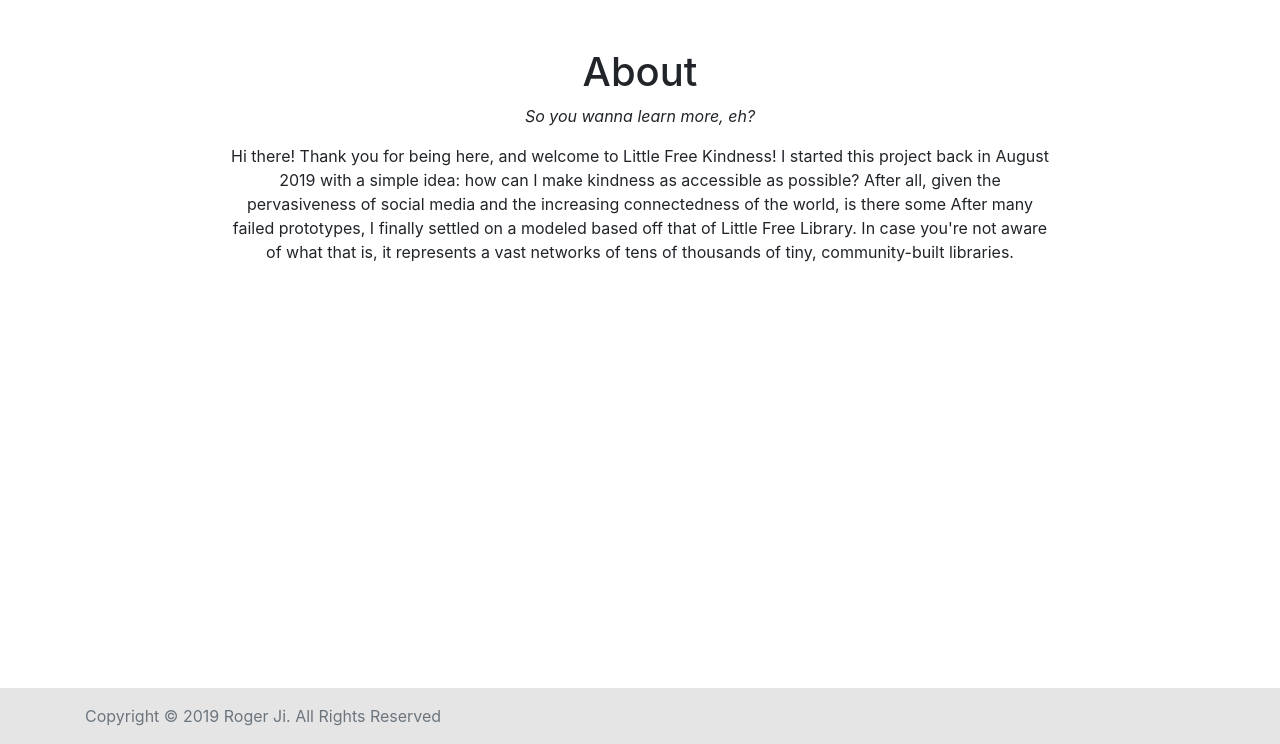
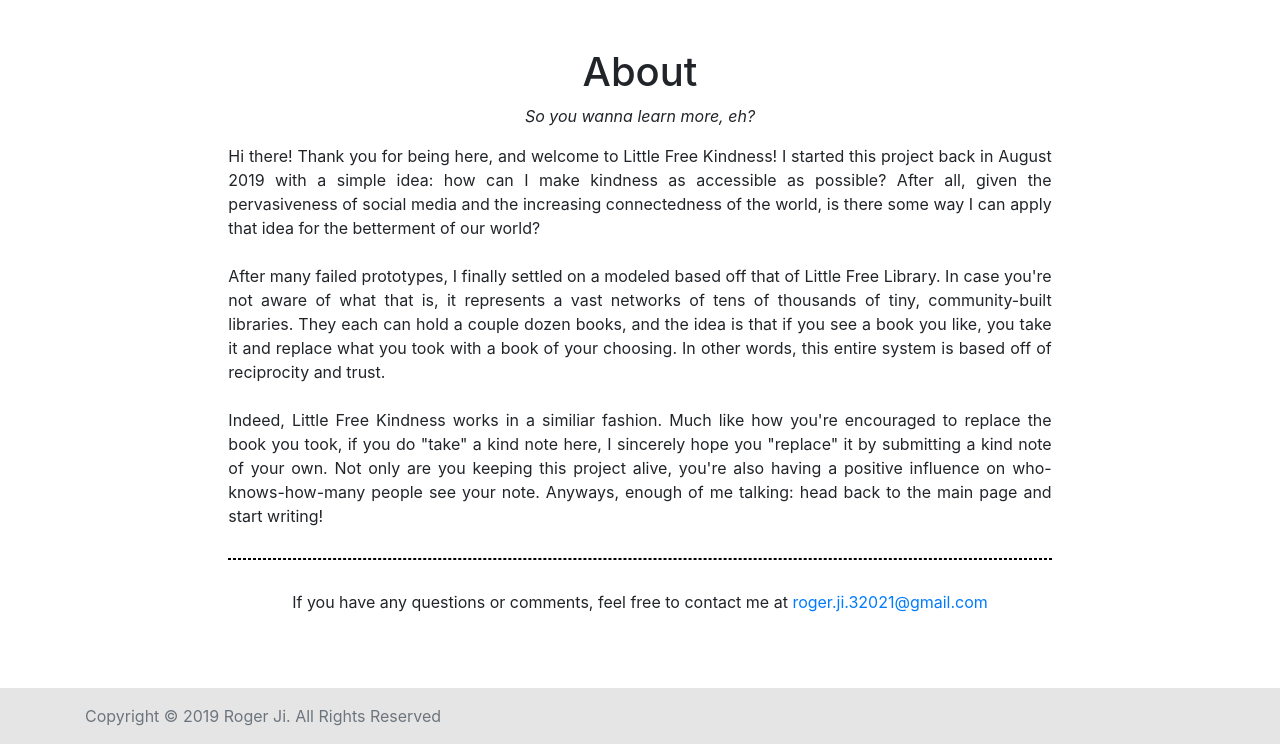
Before and after one commit to jiroger/Little-Free-Kindness, a Flask app: page /about in a window 1280 px wide. Shown: the part 56-800 px from the top of the page. Run offline with Flask 2, Linux system fonts and the light colour scheme; some libraries are stand-ins or nearby versions.

Commit message:
finished writing about section

```diff
--- a/templates/about.html
+++ b/templates/about.html
@@ -13,12 +13,22 @@
       <p>
         <i> So you wanna learn more, eh? </i>
       </p>
-      <p> Hi there! Thank you for being here, and welcome to Little Free Kindness! I started this project back in August 2019 with
+      <p align="justify"> Hi there! Thank you for being here, and welcome to Little Free Kindness! I started this project back in August 2019 with
         a simple idea: how can I make kindness as accessible as possible? After all, given the pervasiveness of social media and the increasing
-        connectedness of the world, is there some
+        connectedness of the world, is there some way I can apply that idea for the betterment of our world?
+        <br><br>
+        After many failed prototypes, I finally settled on a modeled based off that of Little Free Library. In case you're not aware of what that is, it represents a vast networks of tens of thousands of
+        tiny, community-built libraries. They each can hold a couple dozen books, and the idea is that if you see a book you like, you take it and replace what you took with a book of your choosing. In other words,
+        this entire system is based off of reciprocity and trust.
 
-        After many failed prototypes, I finally settled on a modeled based off that of Little Free Library. In case you're not aware of what that is, it represents a vast networks of tens of thousands of
-        tiny, community-built libraries.
+        <br><br>
+        Indeed, Little Free Kindness works in a similiar fashion. Much like how you're encouraged to replace the book you took, if you do "take" a kind note here, I sincerely hope you
+        "replace" it by submitting a kind note of your own. Not only are you keeping this project alive, you're also having a positive influence on who-knows-how-many people see your note. Anyways,
+        enough of me talking: head back to the main page and start writing!
+        <hr>
+        <p align="center">
+          If you have any questions or comments, feel free to contact me at <a href="mailto:roger.ji.32021@gmail.com">roger.ji.32021@gmail.com</a>
+        </p>
       </p>
     </div>
 
```
